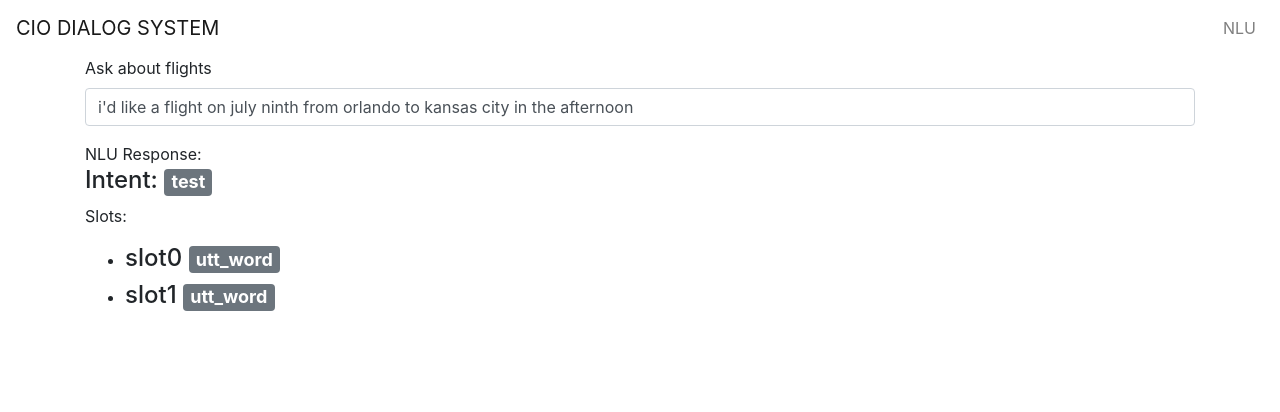
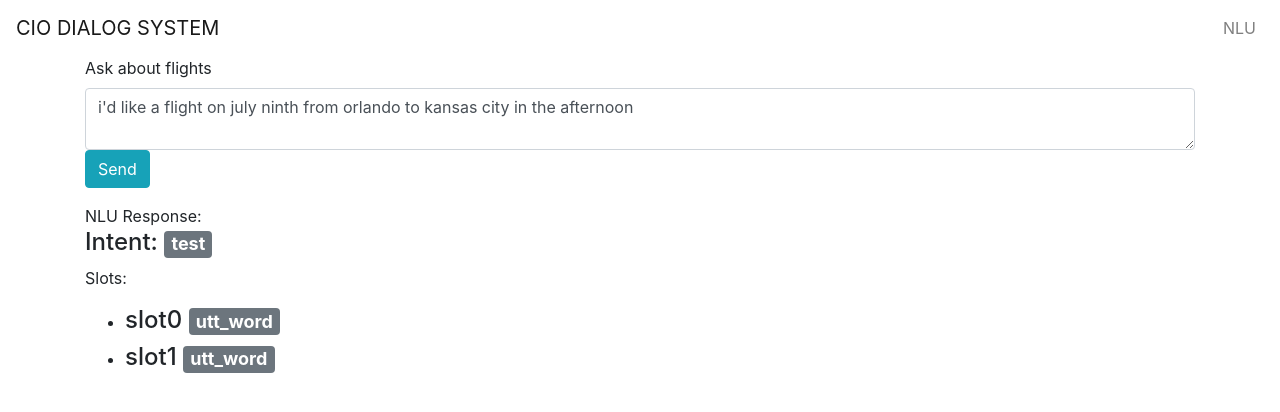
Before and after one commit to cioionut/ds_web_interface, a React (Create React App) app: page / in a window 1280 px wide. Shown: the top 412 px of the page. Built offline with nearby package versions, Linux system fonts and the light colour scheme; no server answers.

Commit message:
Add textarea and submit button

```diff
--- a/src/App.js
+++ b/src/App.js
@@ -11,7 +11,7 @@ import {
   Container,
   Row,
   Col,
-  Form, FormGroup, Label, Input
+  Form, FormGroup, Label, Input, Button
 } from 'reactstrap';
 
 
@@ -140,10 +140,11 @@ class App extends Component {
             <Form onSubmit={this.handleSubmitFrom}>
               <FormGroup>
                 <Label for="utterance">Ask about flights</Label>
-                <Input type="text" name="utterance" id="utterance"
+                <Input type="textarea" name="utterance" id="utterance"
                   value={this.state.utterance}
                   onChange={this.handleUtteranceChange}
                   placeholder="i'd like a flight on july ninth from orlando to kansas city in the afternoon" />
+                <Button color="info" type="submit">Send</Button>
               </FormGroup>
             </Form>
           </Col>
```
